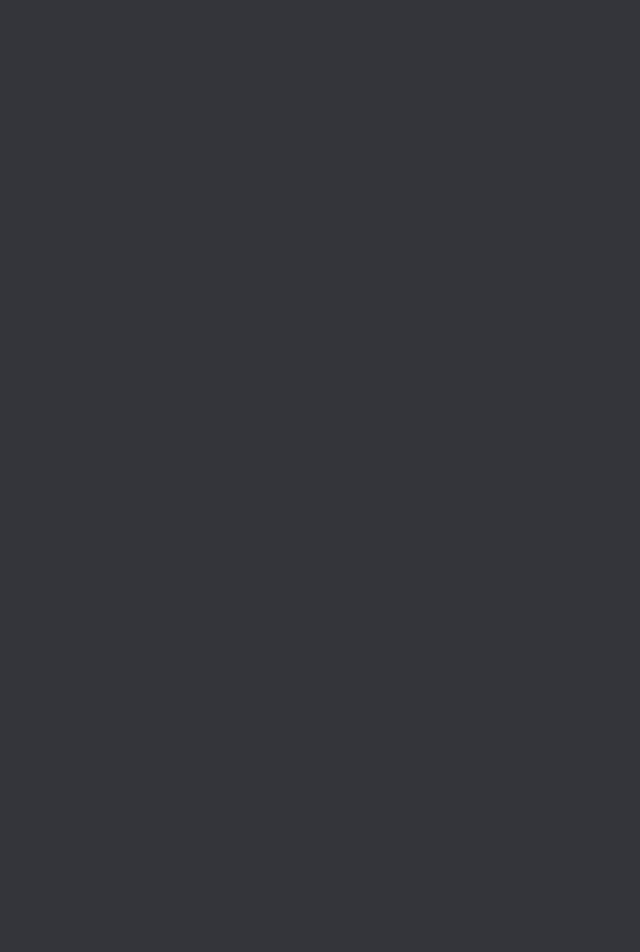
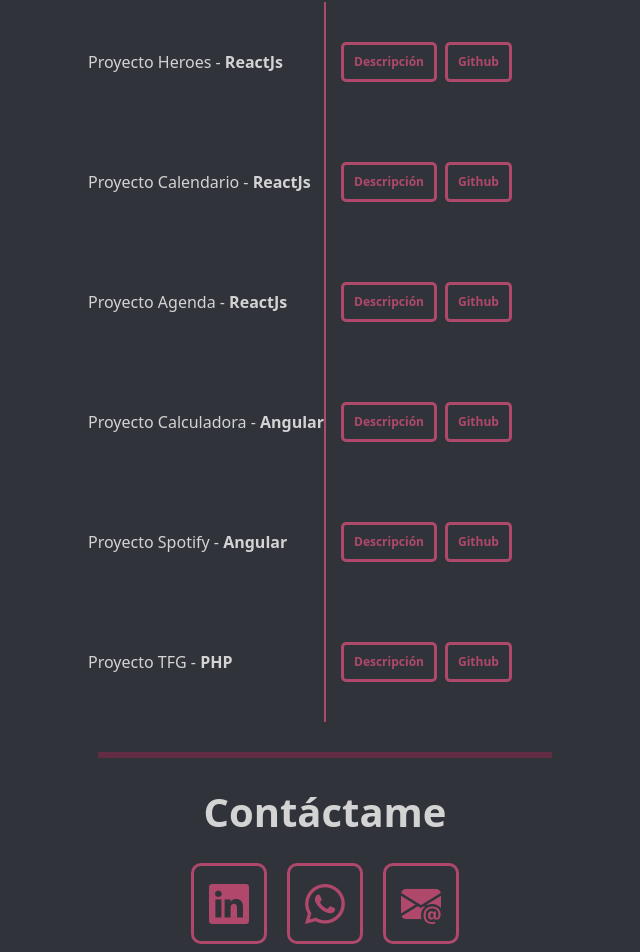
Before and after one commit to vanemp21/Portfolio, an Angular app: page / in a window 1280 px wide. Shown: the part 2914-3866 px from the top of the page, without its empty margins (315-955 px from the left). Before the commit the page ends 2892 px from the top, so only its background shows below. Built offline with nearby package versions, Linux system fonts and the light colour scheme; a web font is replaced by a local one.

Commit message:
feat(done): Finished structure first mobile

```diff
--- a/src/app/body/about/about.component.css
+++ b/src/app/body/about/about.component.css
@@ -1,11 +1,13 @@
 .content {
   flex-direction: column;
+
+
 }
 .text-about {
   text-align: justify;
   padding: 0 20px;
   margin: 20px 0;
-  color: lightgray;
+  color: var(--p);
 }
 
 hr:last-of-type {
--- a/src/app/body/body.component.css
+++ b/src/app/body/body.component.css
@@ -2,6 +2,7 @@
 .body {
   display: flex;
   flex-direction: column;
+
 }
 .content {
   margin: 0 30px;
@@ -18,7 +19,7 @@ button {
   color: var(--frst);
 }
 p {
-  color: lightgray;
+  color: var(--p);
 }
 .text-container {
   font-family: "Signika Negative", sans-serif;
--- a/src/app/body/body.component.html
+++ b/src/app/body/body.component.html
@@ -12,4 +12,5 @@
   <app-about/>
   <app-skills/>
   <app-experience/>
+  <app-contact/>
 </div>
--- a/src/app/body/contact/contact.component.css
+++ b/src/app/body/contact/contact.component.css
@@ -0,0 +1,19 @@
+.content{
+    display: flex;
+    flex-direction: column;
+    row-gap: 30px;
+    margin-bottom: 50px;
+    padding-bottom: 50px;
+}
+.text-content{
+    display: flex;
+    column-gap: 20px;
+}
+i{
+    font-size:40px;
+   background-color:transparent;
+   padding:10px 15px;
+   border:3px solid var(--frst);
+   border-radius: 10px;
+
+  }
--- a/src/app/body/contact/contact.component.html
+++ b/src/app/body/contact/contact.component.html
@@ -1 +1,8 @@
-<p>contact works!</p>
+<div class="content">
+    <h1>Contáctame</h1>
+    <div class="text-content">
+    <div class="ico-linkedin"><i class="bi bi-linkedin"></i></div>
+    <div class="ico-whatsap"><i class="bi bi-whatsapp"></i></div>
+    <div class="ico-gmail"><i class="bi bi-envelope-at-fill"></i></div>
+</div>
+</div>
--- a/src/app/body/experience/experience.component.css
+++ b/src/app/body/experience/experience.component.css
@@ -8,18 +8,29 @@ hr {
   display: flex;
   flex-direction: column;
 }
-.text-content {
+.text-content{
   display: grid;
   grid-template-columns: 1fr max-content 1fr;
   grid-template-rows: 0.1fr 1fr;
-  color: lightgray;
+  color: var(--p);
   align-items: start;
   justify-content: start;
   margin: 0 10px;
 }
+.text-content-2{
+  display: grid;
+  grid-template-columns: 1fr max-content 1fr;
+  color: var(--p);
+  align-items: center;
+  justify-content: center;
+  margin: 0 10px;
+
+}
+.text-content-2 p{
+  margin-bottom: 0;
+}
 .company{
     font-weight: bold;
-
     font-size:18px;
 }
 .description{
@@ -34,16 +45,42 @@ hr {
   grid-row: 2;
   text-align: ce;
 }
-.vertical-line{
-    grid-row: span 2;
-    grid-column: 2;
-}
+
 .vertical-line {
+  grid-row: span 2;
+  grid-column: 2;
   width: 2px;
   height:320px;
+  background-color: var(--frst);
+  transform: rotate(180deg);
+}
+.vertical-line-2{
+  width: 2px;
+  height:120px;
   background-color: var(--frst);
   transform: rotate(180deg);
 }
 h5{
     margin-left:10px;
 }
+.buttons{
+  display: flex;
+gap:8px;
+ margin-left:15px;
+}
+.buttons button{
+color:var(--frst);
+padding:8px 10px;
+background-color: transparent;
+border:3px solid var(--frst);
+border-radius: 5px;
+font-weight: bold;
+font-size: 12px;
+}
+hr:last-of-type{
+  transform: rotate(0);
+  color:rgb(239, 27, 97);
+  border-style: solid;
+border-width: 3px;
+margin:30px 20px;
+}
--- a/src/app/body/experience/experience.component.html
+++ b/src/app/body/experience/experience.component.html
@@ -6,14 +6,55 @@
       <div class="date-exp">01/12/23 - 05/04/24</div>
       <div class="vertical-line"></div>
       <div class="company">TicSmart S.L</div>
-      <div class="description">Desarrolladora front-end en Drupal, para el ayuntamiento de Palencia y la diputación de Sevilla con el que usé PHP, plantillas Twig, Composer, Drush, HTML, JavaScript, CSS, Postgress, GitLab, Trello, Testing con Cypress y algunas correcciones de Angular</div>
+      <div class="description">
+        Desarrolladora front-end en Drupal, para el ayuntamiento de Palencia y
+        la diputación de Sevilla con el que usé PHP, plantillas Twig, Composer,
+        Drush, HTML, JavaScript, CSS, Postgress, GitLab, Trello, Testing con
+        Cypress y algunas correcciones de Angular
+      </div>
     </div>
   </div>
 
-<div class="personal">
+  <div class="personal">
     <h5>Personal</h5>
-    Proyecto
+    <div class="text-content-2">
+      <p>Proyecto Heroes - <strong>ReactJs</strong></p>
+      <div class="vertical-line-2"></div>
+      <div class="buttons">
+        <button>Descripción</button><button>Github</button>
+      </div>
+
+      <p>Proyecto Calendario - <strong>ReactJs</strong></p>
+      <div class="vertical-line-2"></div>
+      <div class="buttons">
+        <button>Descripción</button><button>Github</button>
+      </div>
+
+      <p>Proyecto Agenda - <strong>ReactJs</strong></p>
+      <div class="vertical-line-2"></div>
+      <div class="buttons">
+        <button>Descripción</button><button>Github</button>
+      </div>
+
+      <p>Proyecto Calculadora - <strong>Angular</strong></p>
+      <div class="vertical-line-2"></div>
+      <div class="buttons">
+        <button>Descripción</button><button>Github</button>
+      </div>
+
+      <p>Proyecto Spotify - <strong>Angular</strong></p>
+      <div class="vertical-line-2"></div>
+      <div class="buttons">
+        <button>Descripción</button><button>Github</button>
+      </div>
+
+      <p>Proyecto TFG - <strong>PHP</strong></p>
+      <div class="vertical-line-2"></div>
+      <div class="buttons">
+        <button>Descripción</button><button>Github</button>
+      </div>
+
+    </div>
+    <hr>
+  </div>
 </div>
-
-
-</div>
--- a/src/app/body/skills/skills.component.css
+++ b/src/app/body/skills/skills.component.css
@@ -23,16 +23,16 @@ img {
 }
 
 [class^="ico-"] {
-  background-color: rgb(91, 85, 85);
+  background-color: var(--bg1);
   border-radius: 10px;
   padding: 20px 30px;
-  border: 2px solid rgb(54, 53, 53);
+  border: 2px solid rgb(59, 58, 58);
   display: flex;
   flex-direction: column;
   gap: 10px;
   justify-content: center;
   align-items: center;
-  color: lightgray;
+  color: var(--p);
   font-weight: bold;
 }
 .ico-ts,
--- a/src/shared/header/header.component.css
+++ b/src/shared/header/header.component.css
@@ -11,7 +11,7 @@ ul {
     column-gap: 20px;
     padding:30px 0;
     font-weight: bold;
-    color:lightgray;
+    color:var(--p);
     width: max-content;
 
 }
--- a/src/styles.css
+++ b/src/styles.css
@@ -1,13 +1,15 @@
 body{
-    background-color: #34353a;
+    background-color: var(--bg2);
     color: var(--frst);
-    font-family: 'Roboto', sans-serif;
+
 }
 :root{
     --frst: rgb(175, 72, 106);
     --hr: rgb(239, 27, 97);
-    --thrd: #498188;
-    --frth: 34353a;
+    --bg1: rgb(61, 62, 66);
+    --bg2: rgb(49, 51, 59);
+    --p:lightgray;
+
 }
 .content{
     display: flex;
@@ -15,7 +17,7 @@ body{
     align-items: center;
 }
 h1{
-    color:lightgray;
+    color:var(--p);
     font-weight: bold;
 }
 h5{
```
